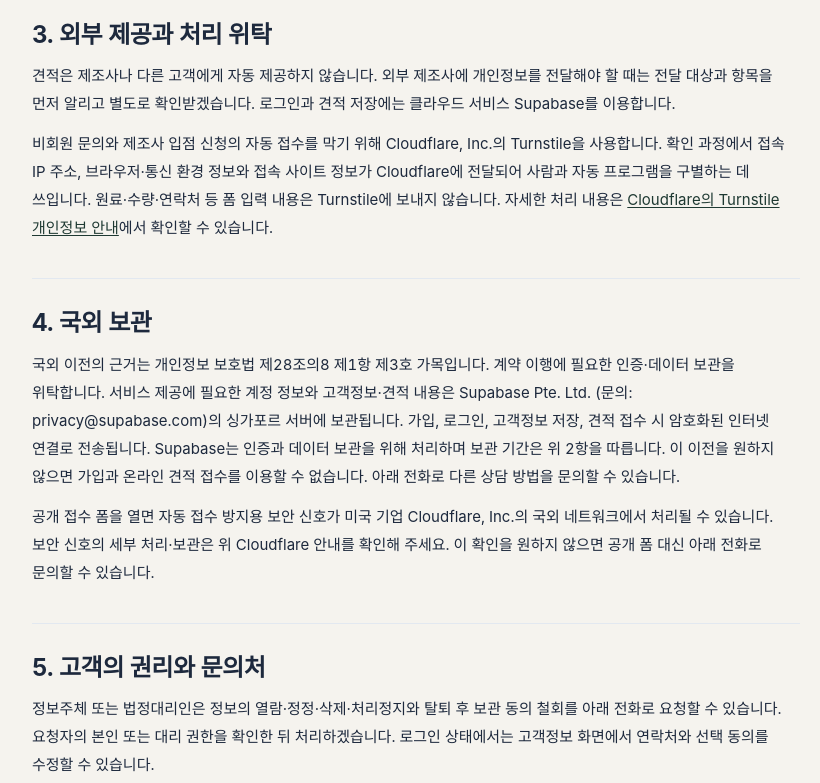
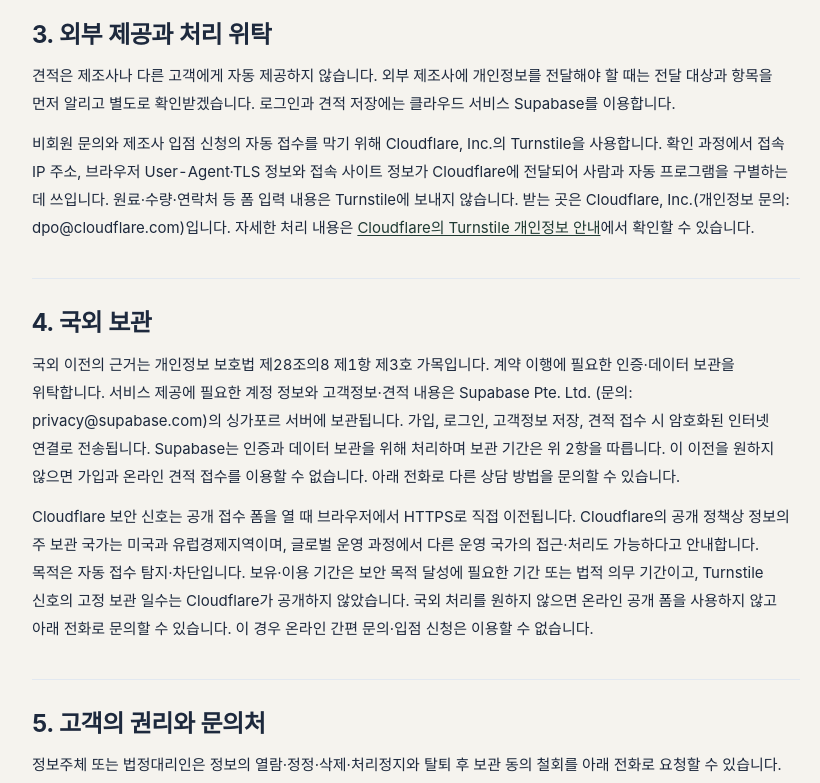
Before and after one commit to vcbio/vc-platform, a Next.js app: page /vc-platform/privacy in a window 1280 px wide. Shown: the part 920-1703 px from the top of the page, without its empty margins (224-1044 px from the left). Built offline with nearby package versions, Linux system fonts and the light colour scheme; no server answers.

Commit message:
fix: align public intake privacy notice and consent date

```diff
--- a/src/app/privacy/page.tsx
+++ b/src/app/privacy/page.tsx
@@ -56,9 +56,9 @@ export default function PrivacyPage() {
           </p>
           <p className="mt-3 leading-7">
             비회원 문의와 제조사 입점 신청의 자동 접수를 막기 위해 Cloudflare, Inc.의 Turnstile을 사용합니다.
-            확인 과정에서 접속 IP 주소, 브라우저·통신 환경 정보와 접속 사이트 정보가 Cloudflare에 전달되어
+            확인 과정에서 접속 IP 주소, 브라우저 User-Agent·TLS 정보와 접속 사이트 정보가 Cloudflare에 전달되어
             사람과 자동 프로그램을 구별하는 데 쓰입니다. 원료·수량·연락처 등 폼 입력 내용은
-            Turnstile에 보내지 않습니다. 자세한 처리 내용은{" "}
+            Turnstile에 보내지 않습니다. 받는 곳은 Cloudflare, Inc.(개인정보 문의: dpo@cloudflare.com)입니다. 자세한 처리 내용은{" "}
             <a className="underline underline-offset-4" href="https://www.cloudflare.com/turnstile-privacy-policy/" target="_blank" rel="noopener noreferrer">Cloudflare의 Turnstile 개인정보 안내</a>에서 확인할 수 있습니다.
           </p>
         </section>
@@ -75,9 +75,13 @@ export default function PrivacyPage() {
             이용할 수 없습니다. 아래 전화로 다른 상담 방법을 문의할 수 있습니다.
           </p>
           <p className="mt-3 leading-7">
-            공개 접수 폼을 열면 자동 접수 방지용 보안 신호가 미국 기업 Cloudflare, Inc.의 국외 네트워크에서
-            처리될 수 있습니다. 보안 신호의 세부 처리·보관은 위 Cloudflare 안내를 확인해 주세요.
-            이 확인을 원하지 않으면 공개 폼 대신 아래 전화로 문의할 수 있습니다.
+            Cloudflare 보안 신호는 공개 접수 폼을 열 때 브라우저에서 HTTPS로 직접 이전됩니다.
+            Cloudflare의 공개 정책상 정보의 주 보관 국가는 미국과 유럽경제지역이며, 글로벌 운영 과정에서
+            다른 운영 국가의 접근·처리도 가능하다고 안내합니다. 목적은 자동 접수 탐지·차단입니다.
+            보유·이용 기간은 보안 목적 달성에 필요한 기간 또는 법적 의무 기간이고,
+            Turnstile 신호의 고정 보관 일수는 Cloudflare가 공개하지 않았습니다.
+            국외 처리를 원하지 않으면 온라인 공개 폼을 사용하지 않고 아래 전화로 문의할 수 있습니다.
+            이 경우 온라인 간편 문의·입점 신청은 이용할 수 없습니다.
           </p>
         </section>
 
@@ -104,7 +108,7 @@ export default function PrivacyPage() {
           </p>
         </section>
 
-        <p className="mt-10 text-sm text-slate-600">시행일: 2026년 9월 27일</p>
+        <p className="mt-10 text-sm text-slate-600">시행일: 2026년 9월 30일</p>
         <p className="mt-4"><Link className="underline underline-offset-4" href="/">홈으로 돌아가기</Link></p>
       </article>
     </Container>
```
